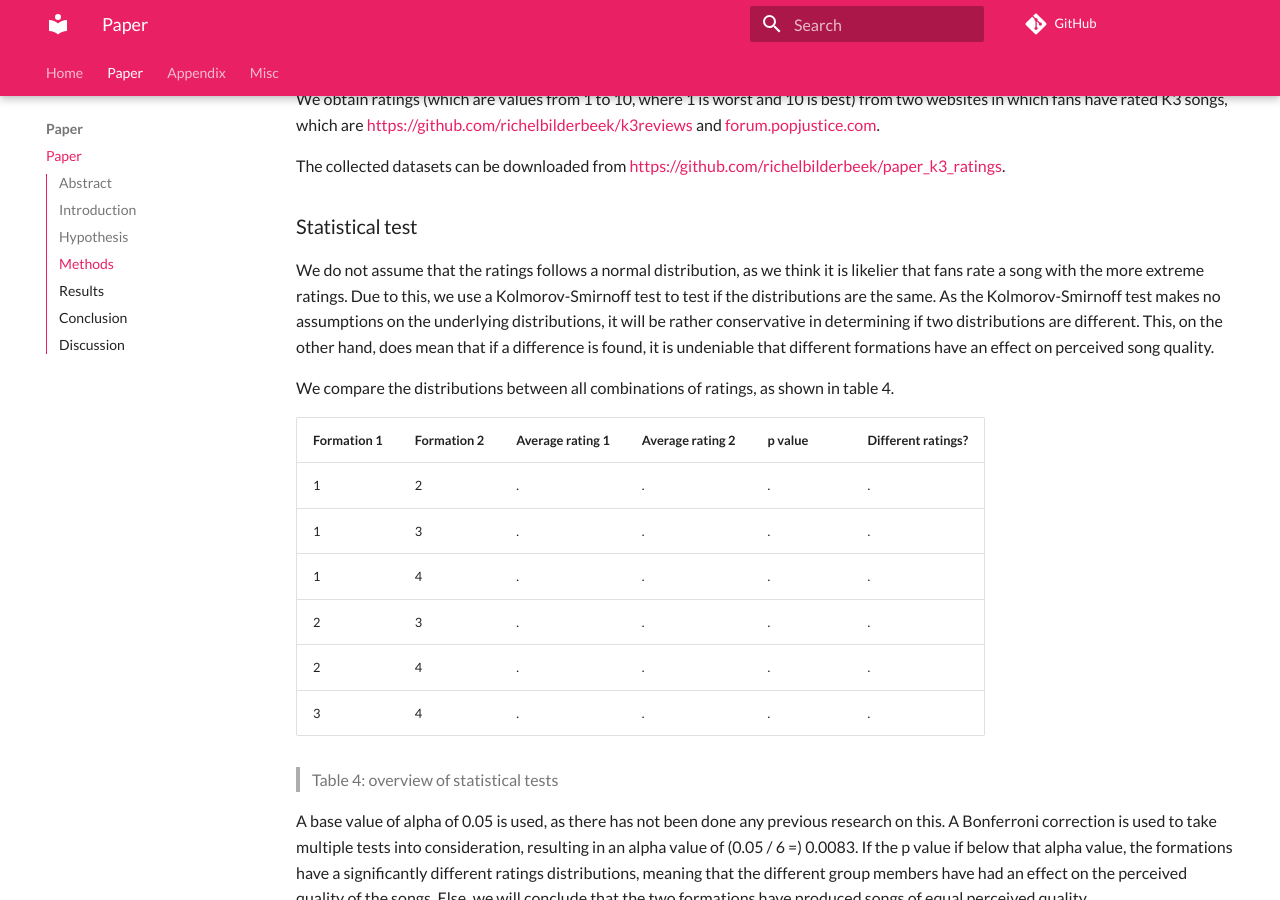
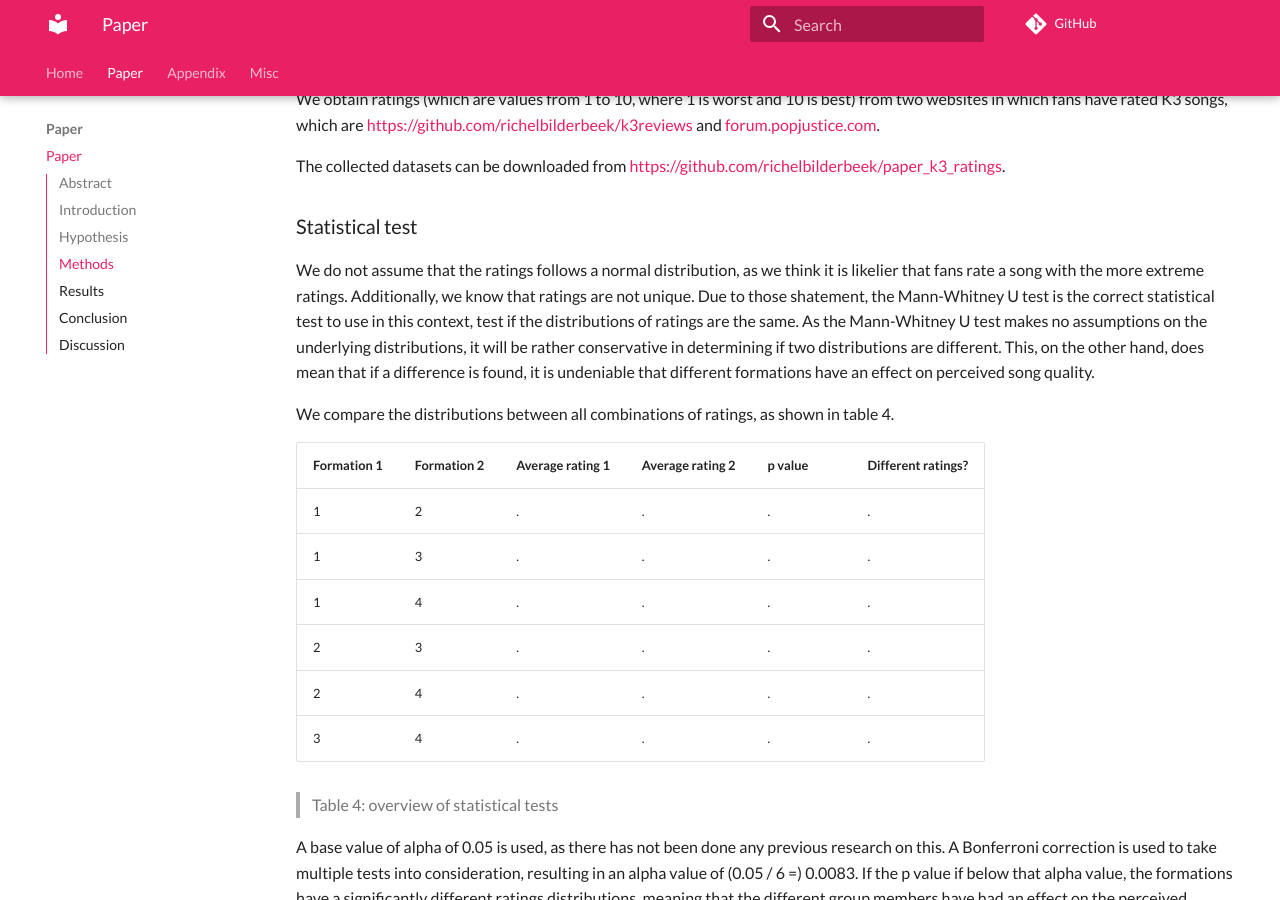
Before and after one commit to richelbilderbeek/paper_k3_ratings, an MkDocs documentation site: the page built from docs/paper.md, in a window 1280 px wide and 900 px high, scrolled down 1653 px. Built offline with MkDocs 1.6.1 and Material for MkDocs 9.7.7, drawn with Linux system fonts in a browser that asks for light colours; comment, search, counter and statistics services are not loaded.

Commit message:
Use Mann Whitney U test, fix #1

```diff
--- a/docs/paper.md
+++ b/docs/paper.md
@@ -109,10 +109,11 @@ We do not assume that the
 ratings follows a normal distribution,
 as we think it is likelier that fans
 rate a song with the more extreme ratings.
-Due to this,
-we use a Kolmorov-Smirnoff test to test if
-the distributions are the same.
-As the Kolmorov-Smirnoff test makes no assumptions on the underlying
+Additionally, we know that ratings are not unique.
+Due to those shatement, the Mann-Whitney U test is the correct
+statistical test to use in this context,
+test if the distributions of ratings are the same.
+As the Mann-Whitney U test makes no assumptions on the underlying
 distributions, it will be rather conservative in determining if
 two distributions are different.
 This, on the other hand, does mean that if a difference is found,
```
